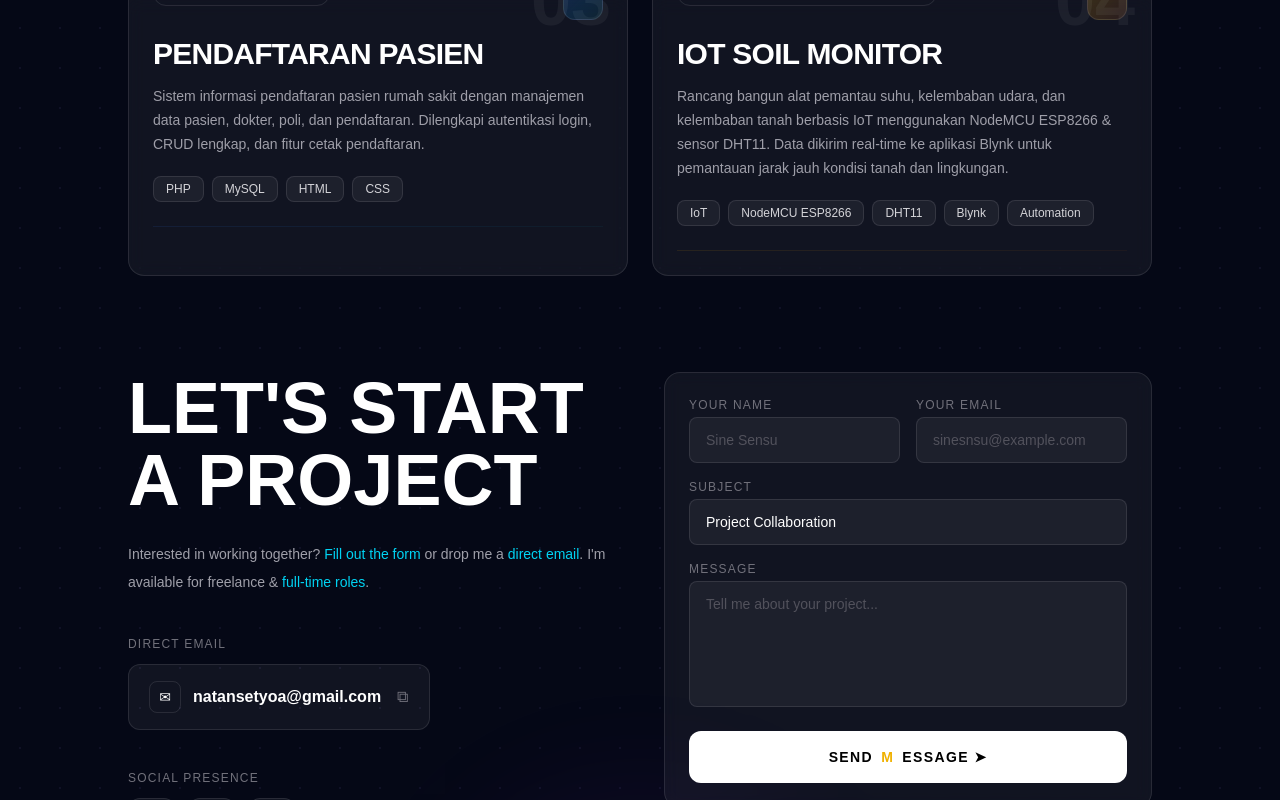
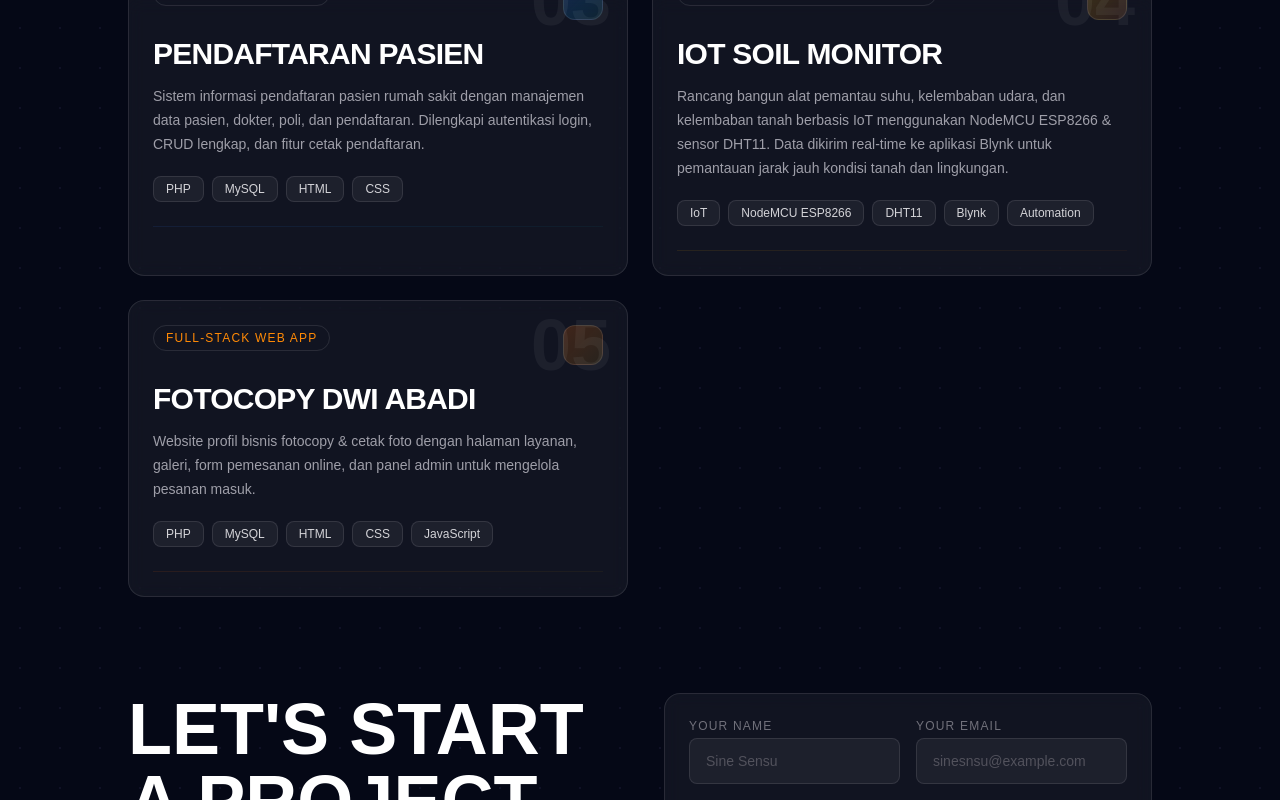
Before and after one commit to nathanstya/portfolio-natan, a Next.js app: page / in a window 1280 px wide. Shown: the part 2872-3672 px from the top of the page. Built offline with nearby package versions, Linux system fonts and the light colour scheme.

Commit message:
add fotocopy dwi abadi project

```diff
--- a/app/page.tsx
+++ b/app/page.tsx
@@ -355,6 +355,16 @@ export default function Home() {
                   accent: "text-yellow-400",
                   border: "hover:border-yellow-400/40",
                 },
+                {
+                  badge: "Full-Stack Web App",
+                  title: "Fotocopy Dwi Abadi",
+                  desc: "Website profil bisnis fotocopy & cetak foto dengan halaman layanan, galeri, form pemesanan online, dan panel admin untuk mengelola pesanan masuk.",
+                  tags: ["PHP", "MySQL", "HTML", "CSS", "JavaScript"],
+                  number: "05",
+                  color: "from-orange-500/20 to-yellow-500/10",
+                  accent: "text-orange-400",
+                  border: "hover:border-orange-400/40",
+                },
               ].map((p, i) => (
                 <div key={i} className={`group relative overflow-hidden rounded-2xl border border-white/10 bg-white/5 p-6 backdrop-blur-sm transition-all duration-300 ${p.border} hover:bg-white/8`}>
                   {/* Number watermark */}
```
